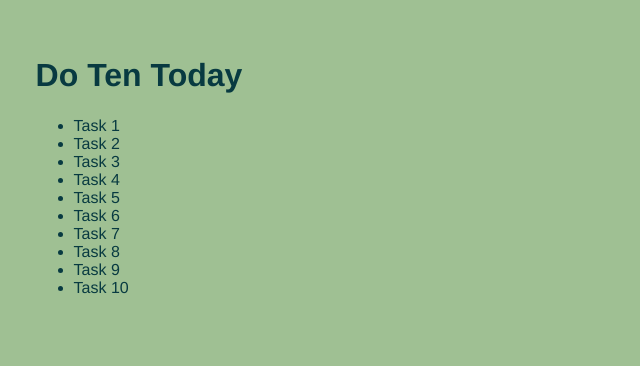
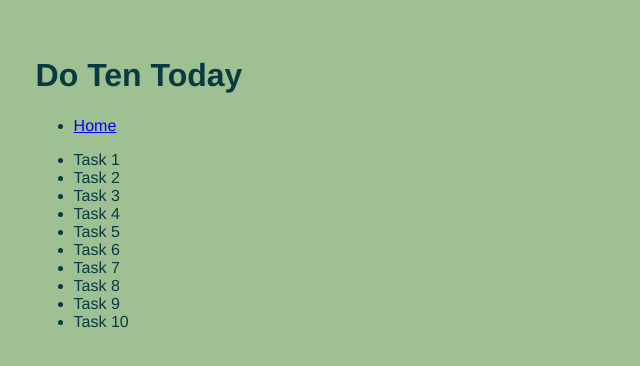
Before and after one commit to gaynor-landmark/gaynor-landmark.github.io, a plain HTML site: page projects/to-do.html in a window 1280 px wide. Shown: the whole page, without its empty margins (0-640 px from the left). Drawn offline with Linux system fonts and the light colour scheme.

Commit message:
Add home link to to-do list

```diff
--- a/projects/to-do.html
+++ b/projects/to-do.html
@@ -5,9 +5,15 @@
     <meta charset="UTF-8">
     <link rel="stylesheet" type="text/css" href="../styles/main.css" media="all">
   </head>
-
+  <header>
+      <h1>Do Ten Today</h1>
+      <nav role="navigation">
+        <ul>
+          <li><a href="../index.html">Home</a></li>
+        </ul>
+      </nav>
+    </header>
   <body>
-    <h1>Do Ten Today</h1>
     <ul id="todoList">
       <li>
           <span>Task 1</span>
```
